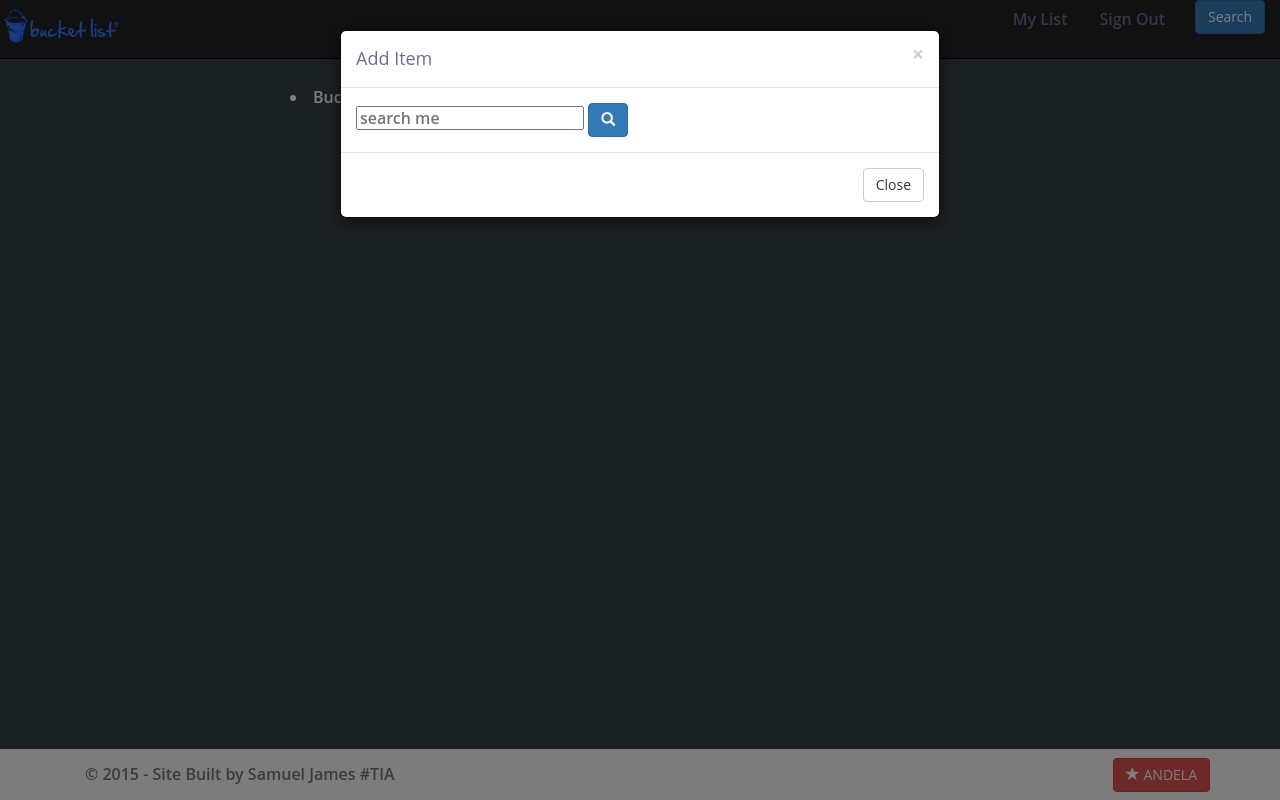
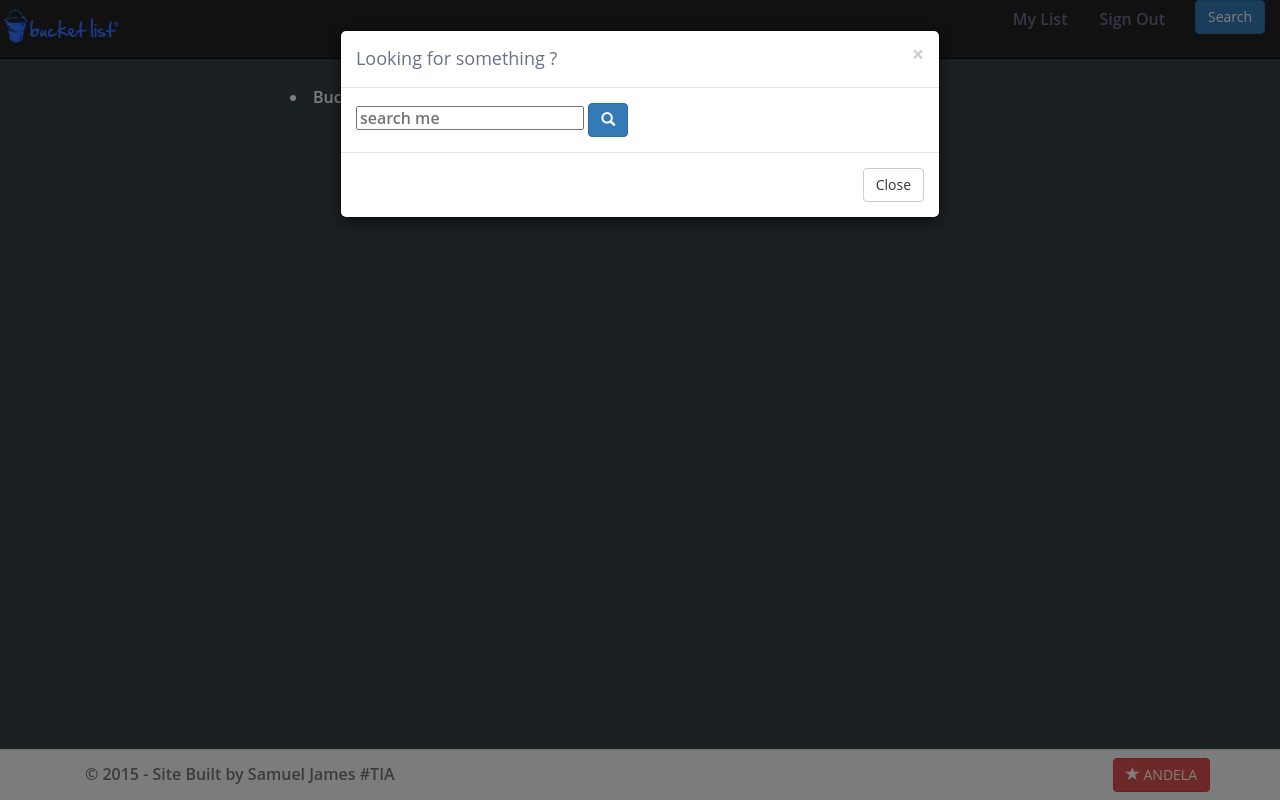
Before and after one commit to andela-sjames/django-bucketlist-application, a Django app: page /bucketlist/search/24 in a window 1280 px wide, after a click on "Search". Run offline with Django 3.2, Linux system fonts and the light colour scheme; a user stored in the database is signed in; data comes from the database, SQL or seed files in the repository; parts of the project's set-up code (start-up, migrations or seed data) failed here and were passed over; some libraries are stand-ins or nearby versions.

Commit message:
make change to search bar title

```diff
--- a/BucketlistApp/bucketlist/templates/bucketlist/search_modal.html
+++ b/BucketlistApp/bucketlist/templates/bucketlist/search_modal.html
@@ -6,7 +6,7 @@
 
         <div class="modal-header">
         <button type="button" class="close" data-dismiss="modal" aria-label="Close"><span aria-hidden="true">&times;</span></button>
-        <h4 class="modal-title" id="mysearchLabel">Add Item</h4>
+        <h4 class="modal-title" id="mysearchLabel">Looking for something ?</h4>
         </div>
 
         <div class="modal-body">
```
